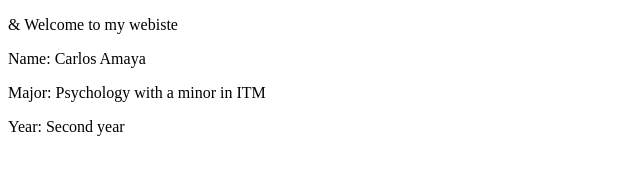
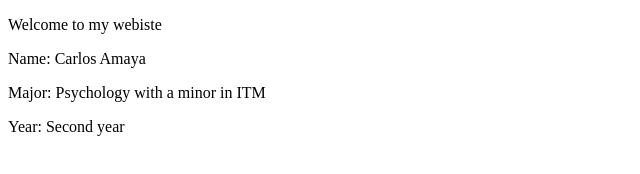
Before and after one commit to camaya045/Lab_1.0, a plain HTML site: page index.html in a window 1280 px wide. Shown: the full height of the page, 0-640 px from the left. Drawn offline with Linux system fonts and the light colour scheme.

Commit message:
updating file

```diff
--- a/index.html
+++ b/index.html
@@ -5,7 +5,7 @@
   <title>Lab 1</title>
 </head>
 <body>
-  <p>&amp; Welcome to my webiste</p>
+  <p>Welcome to my webiste</p>
   <p>Name: Carlos Amaya</p>
   <p>Major: Psychology with a minor in ITM<p>
   <p>Year: Second year<p>
```
